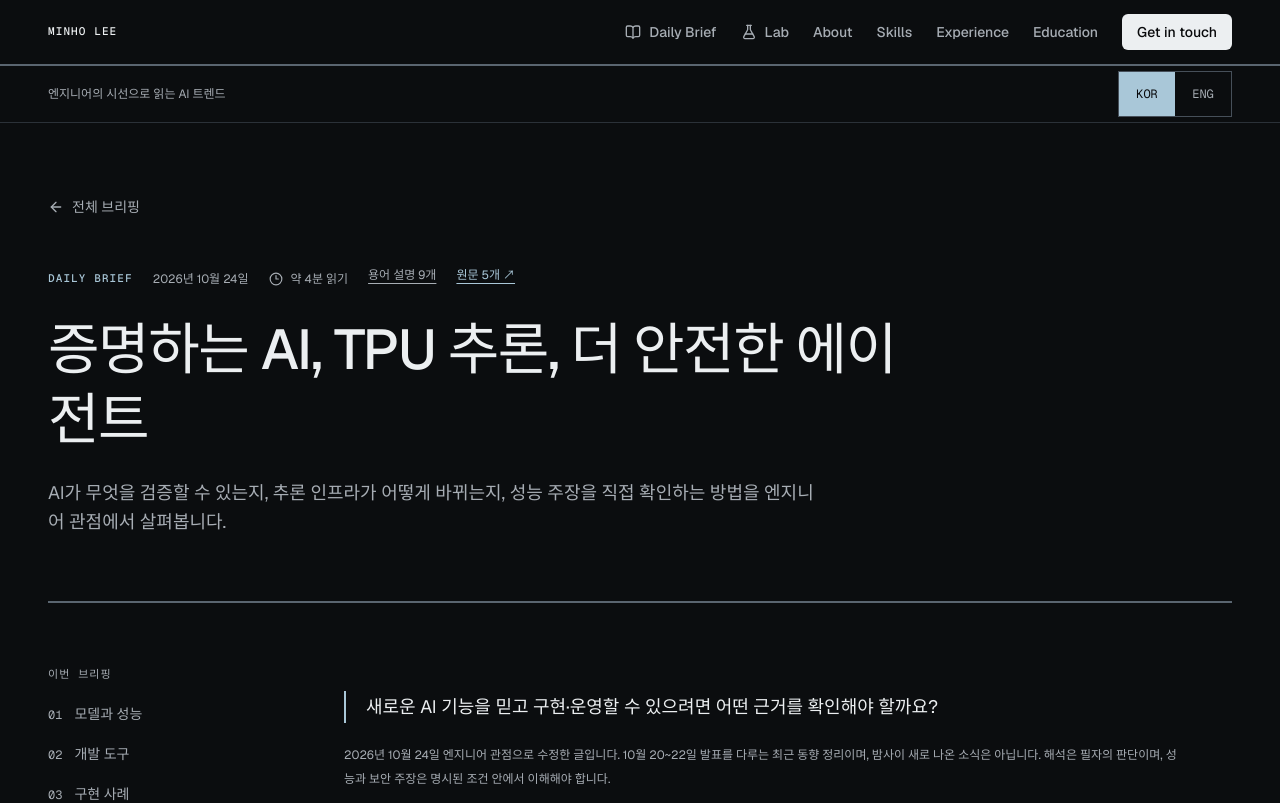
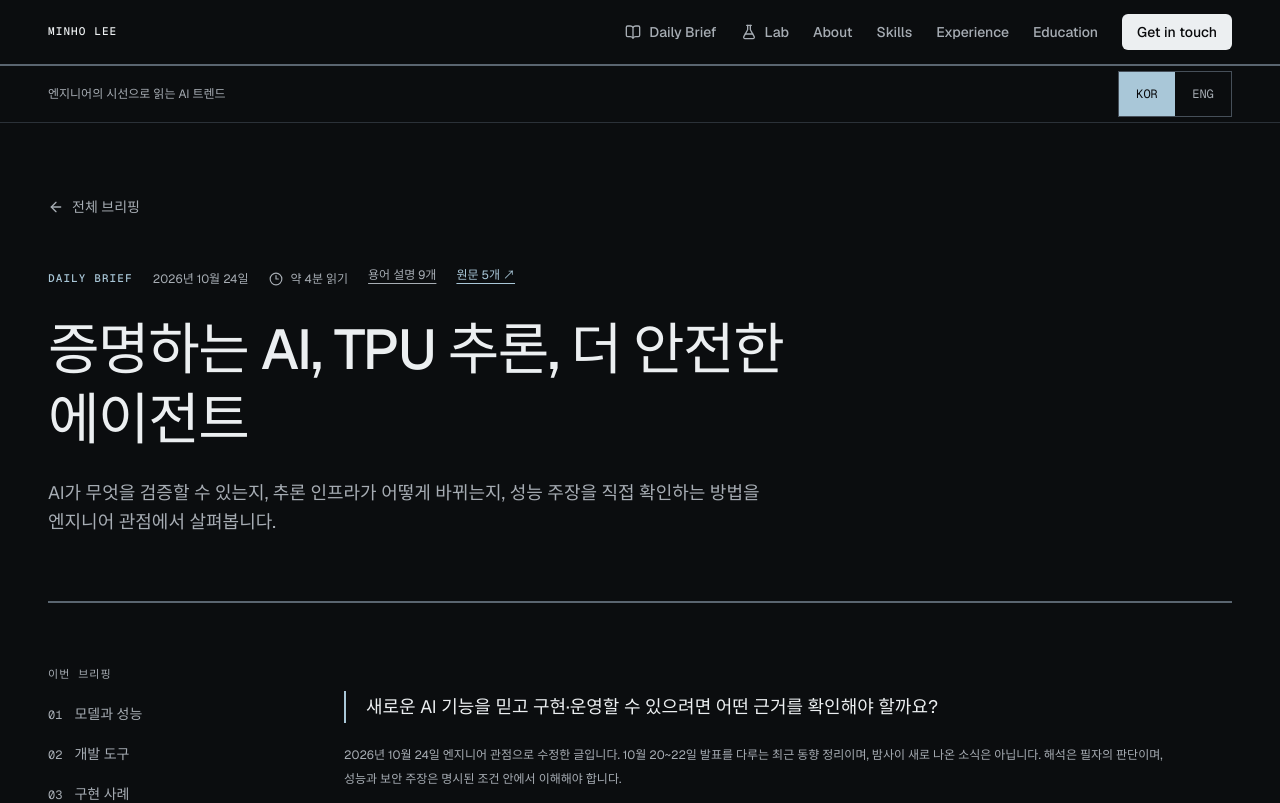
Before and after one commit to minonminho/minonminho.github.io, a Next.js app: page /daily-brief/2026-10-24/ in a window 1280 px wide. Shown: the top 803 px of the page. Built offline with nearby package versions, Linux system fonts and the light colour scheme.

Commit message:
fix: keep Korean words together in briefing text

```diff
--- a/src/components/daily-brief/home.tsx
+++ b/src/components/daily-brief/home.tsx
@@ -12,7 +12,7 @@ export function BriefHome({ latest, issues }: { latest?: Brief; issues: BriefSum
   const { language, text, copy } = useBriefLanguage();
   const leadVisual = latest?.sections.flatMap((section) => section.items).find((item) => item.visual.image)?.visual;
   return <>
-    <main lang={language} id="brief-main" className="flex-1">
+    <main lang={language} id="brief-main" className={`flex-1 ${language === "ko" ? "break-keep" : ""}`}>
       <section className="site-shell border-b-2 border-border-strong pb-16 pt-16 md:pb-20 md:pt-24">
         <div className="flex flex-wrap items-center justify-between gap-4"><p className="text-eyebrow">{copy("AI / Engineering notes", "AI / 엔지니어링 브리핑")}</p><p className="font-mono text-[11px] tracking-wider text-text-secondary">{copy("ENGLISH / 한국어 NOTES", "한국어 / 영어 전환 가능")}</p></div>
         <h1 className="text-display-xl mt-8">Daily Brief<span className="text-signal-ice">.</span></h1>
--- a/src/components/daily-brief/reader.tsx
+++ b/src/components/daily-brief/reader.tsx
@@ -22,7 +22,7 @@ export function BriefReader({ brief, older, newer }: { brief: Brief; older?: Bri
   const duration = readingMinutes(brief);
   const { language, text, copy } = useBriefLanguage();
   useEffect(() => { document.title = `${text(brief.title)} · Daily Brief`; }, [language, brief.title]);
-  return <div lang={language}>
+  return <div lang={language} className={language === "ko" ? "break-keep" : undefined}>
     <header className="site-shell border-b-2 border-border-strong pb-12 pt-12 md:pb-16 md:pt-16">
       <Link href="/daily-brief/" className="inline-flex min-h-10 items-center gap-2 text-sm text-text-secondary hover:text-signal-ice focus-visible:outline-2 focus-visible:outline-signal-ice"><ArrowLeft className="size-4" aria-hidden="true" /> {copy("All editions", "전체 브리핑")}</Link>
       <div className="mt-10 flex flex-wrap items-center gap-x-5 gap-y-3 text-xs text-text-secondary"><span className="text-eyebrow text-signal-ice">Daily Brief</span><time dateTime={brief.date}>{formatBriefDate(brief.date, true, language)}</time><span className="inline-flex items-center gap-2"><Clock3 className="size-3.5" aria-hidden="true" /> {copy(`${duration} min read`, `약 ${duration}분 읽기`)}</span><a href="#vocabulary" className="min-h-6 underline underline-offset-4 hover:text-signal-ice">{copy(`${brief.glossary.length} Korean notes`, `용어 설명 ${brief.glossary.length}개`)}</a><a href="#sources" className="min-h-6 text-signal-ice underline underline-offset-4">{copy(`${brief.sources.length} original sources ↗`, `원문 ${brief.sources.length}개 ↗`)}</a></div>
```
